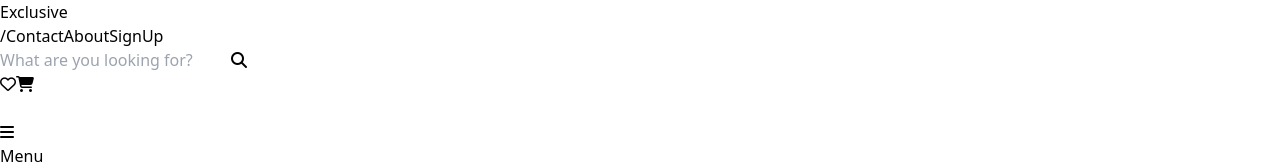
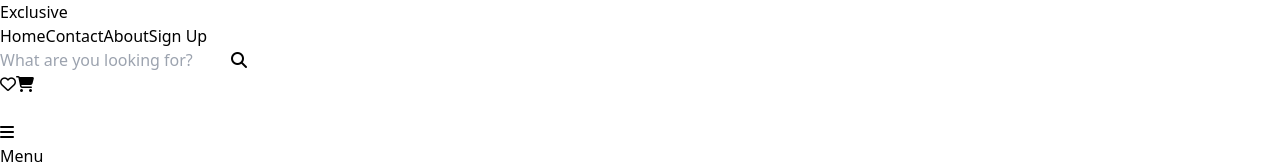
Before and after one commit to Mirzayev/E-commerce, a React (Vite) app: page / in a window 1280 px wide. Shown: the top 164 px of the page. Built offline with nearby package versions, Linux system fonts and the light colour scheme.

Commit message:
setting topbar section

```diff
--- a/src/components/Topbar.jsx
+++ b/src/components/Topbar.jsx
@@ -32,16 +32,14 @@ function Topbar() {
 
   return (
     <div className="max-w-[1440px] mx-auto px-5 relative">
-      {/* Topbar */}
+
       <div className="flex justify-between items-center mt-4 gap-10">
-        {/* Logo */}
         <div className="hidden sm:block">
           <h3 className="text-2xl font-bold text-gray-800">Exclusive</h3>
         </div>
 
-        {/* Desktop Navigation */}
         <div className="hidden md:flex gap-12">
-          {["/", "contact", "about", "signUp"].map((path, index) => (
+          {["Home", "Contact", "About", "Sign Up"].map((path, index) => (
             <NavLink
               to={path}
               key={index}
@@ -99,7 +97,7 @@ function Topbar() {
         onClick={() => setMenuOpen(false)}
       >
         <div
-          className="bg-white w-[75%] max-w-[300px] h-full p-6 flex flex-col gap-6 shadow-lg"
+          className="bg-white w-[75%] max-w-[300px] h-full p-6 flex flex-col gap-6 shadow-lg relative z-20"
           onClick={(e) => e.stopPropagation()}
         >
           <h3 className="text-xl font-bold text-gray-800">Menu</h3>
```
